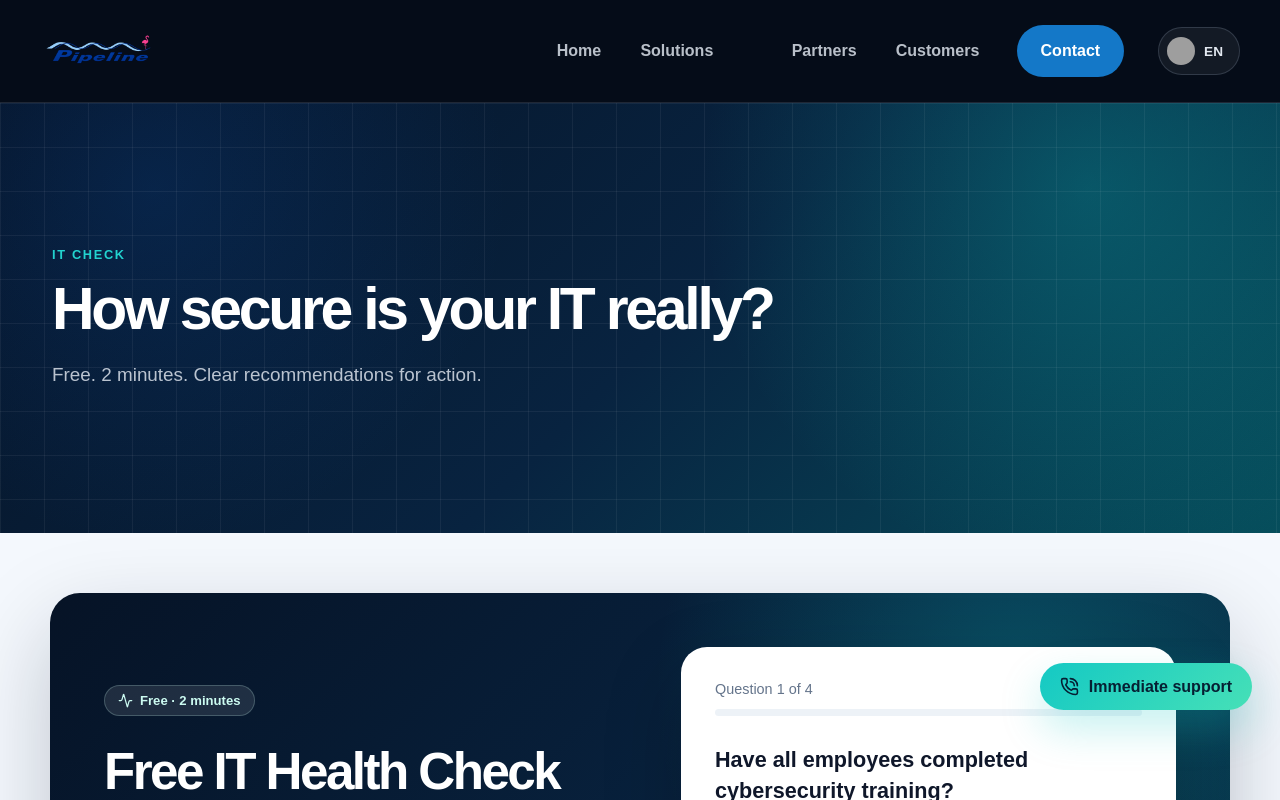
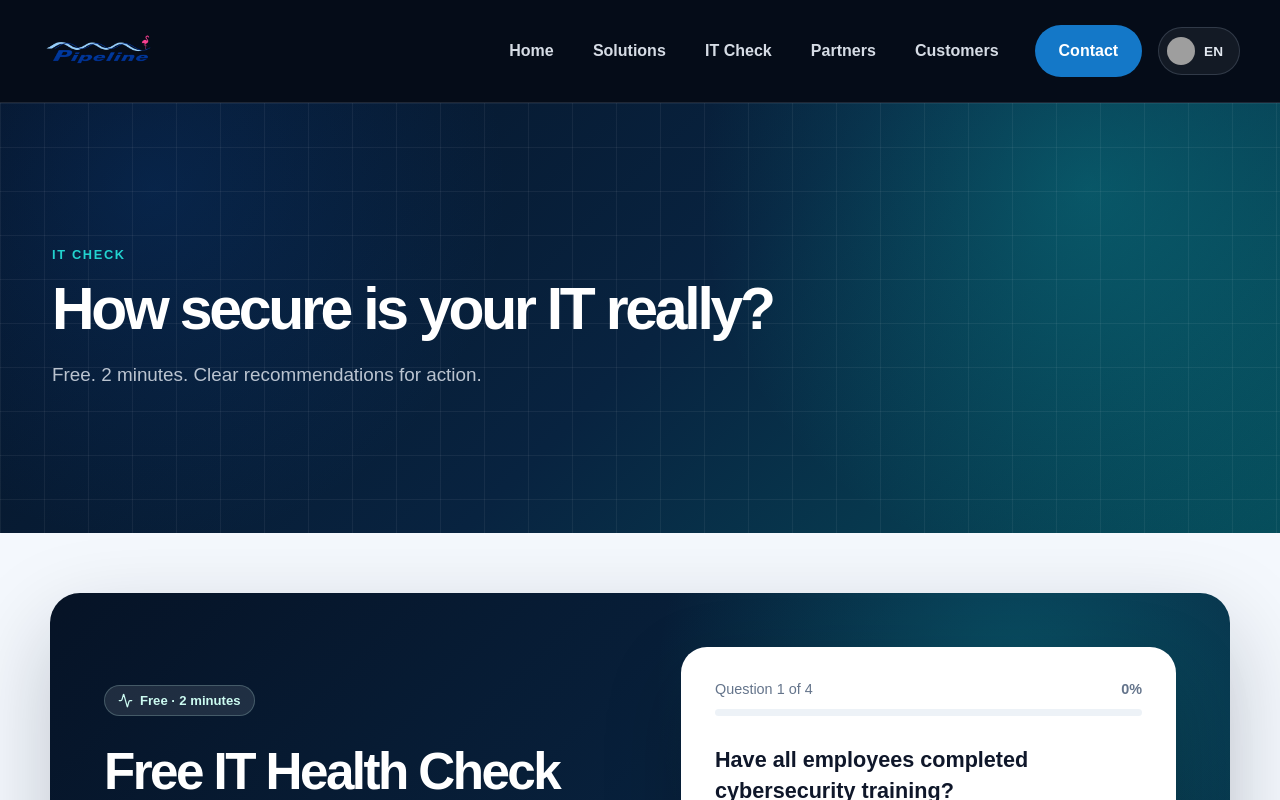
Before and after one commit to DavitTcharbadze/pipeline-web, a React (Vite) app in the folder vite-project/: page /it-check in a window 1280 px wide. Shown: the top 800 px of the page. Built offline with nearby package versions, Linux system fonts and the light colour scheme; grey boxes are pictures that could not be loaded.

Commit message:
clean up the design

```diff
--- a/vite-project/src/App.jsx
+++ b/vite-project/src/App.jsx
@@ -96,15 +96,13 @@ function App() {
                 </Link>
               </li>
 
-              <li>
-                <Link to="/contact" className={classes['nav-cta']} onClick={closeMenu}>
-                  {t.nav.contact}
-                </Link>
-              </li>
-
             </ul>
 
             <div className={classes['nav-actions']}>
+              <Link to="/contact" className={classes['nav-cta']} onClick={closeMenu}>
+                {t.nav.contact}
+              </Link>
+
               <button
                 className={classes['language-switch']}
                 onClick={() => setLanguage((prev) => (prev === 'en' ? 'de' : 'en'))}
@@ -116,8 +114,6 @@ function App() {
                 />
                 <span>{language === 'en' ? 'EN' : 'DE'}</span>
               </button>
-
-
             </div>
           </div>
         </div>
--- a/vite-project/src/components/ITCheck.jsx
+++ b/vite-project/src/components/ITCheck.jsx
@@ -5,7 +5,6 @@ import {
   CheckCircle2,
   ChevronRight,
   Mail,
-  PhoneCall,
   Server,
 } from 'lucide-react';
 import classes from '../modules/ITCheck.module.scss';
@@ -201,11 +200,6 @@ const ITCheck = ({ t }) => {
           </div>
         </div>
       </section>
-
-      <a href="/contact" className={classes['floating-support']}>
-        <PhoneCall size={19} />
-        {data.supportButton}
-      </a>
     </main>
   );
 };
--- a/vite-project/src/data/translations.jsx
+++ b/vite-project/src/data/translations.jsx
@@ -3,6 +3,7 @@ export const translations = {
     nav: {
       home: 'Home',
       solutions: 'Solutions',
+      itCheck: 'IT Check',
       partners: 'Partners',
       customers: 'Customers',
       contact: 'Contact',
@@ -225,7 +226,6 @@ export const translations = {
       send: 'Send',
     },
     itCheckPage: {
-      itCheck: 'IT Check',
       hero: {
         kicker: 'IT Check',
         title: 'How secure is your IT really?',
@@ -319,6 +319,7 @@ export const translations = {
     nav: {
       home: 'Home',
       solutions: 'Lösungen',
+      itCheck: 'IT Check',
       partners: 'Partner',
       customers: 'Kunden',
       contact: 'Kontakt',
@@ -541,7 +542,6 @@ export const translations = {
       send: 'Senden',
     },
     itCheckPage: {
-      itCheck: 'IT Check',
       hero: {
         kicker: 'IT Check',
         title: 'Wie sicher ist Ihre IT wirklich?',
--- a/vite-project/src/modules/App.module.scss
+++ b/vite-project/src/modules/App.module.scss
@@ -18,6 +18,7 @@
   width: 100%;
   background: #050c18;
   border-bottom: 1px solid rgba(148, 163, 184, 0.18);
+  overflow: visible;
 }
 
 .navbar-container {
@@ -67,7 +68,7 @@
 .nav-link {
   display: inline-block;
   text-decoration: none;
-  color: rgba(226, 232, 240, 0.82);
+  color: rgba(226, 232, 240, 0.95);
   font-size: 1rem;
   font-weight: 800;
   padding: 10px 2px;
```
